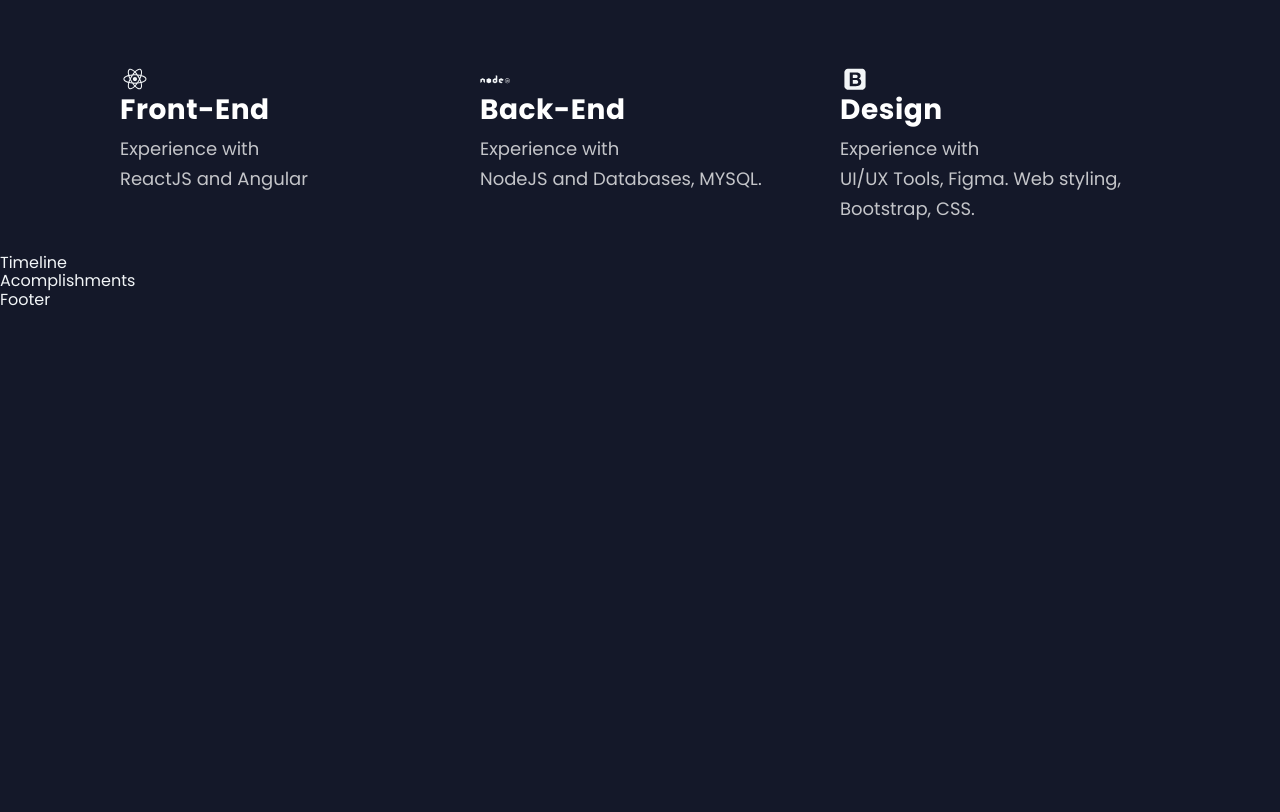
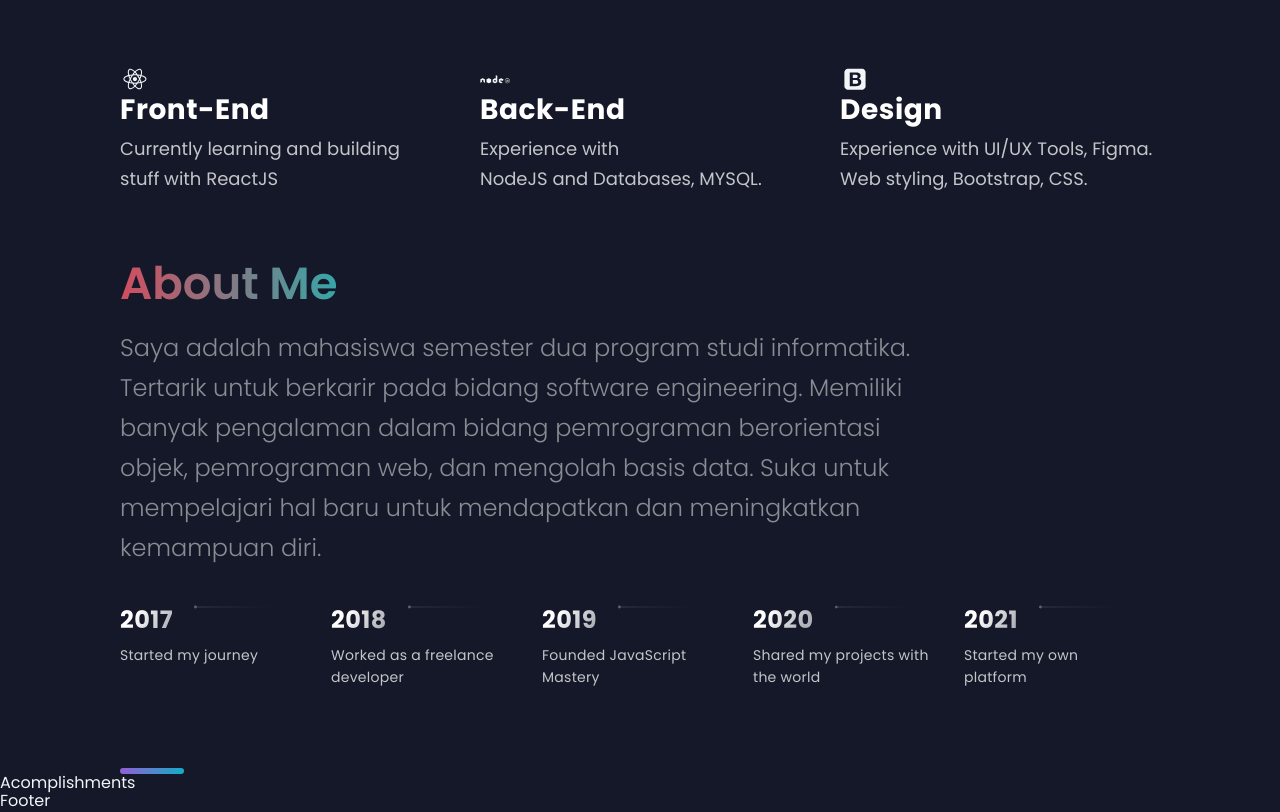
Before and after one commit to alaqsaka/aqsa-portofolio, a Next.js app: page / in a window 1280 px wide. Shown: the part 3520-4332 px from the top of the page. Before the commit the page ends 3831 px from the top, so only its background shows below. Built offline with nearby package versions, Linux system fonts and the light colour scheme.

Commit message:
chore: finishing timeline section

```diff
--- a/src/components/Technologies/Technologies.js
+++ b/src/components/Technologies/Technologies.js
@@ -35,8 +35,7 @@
         <ListContainer>
           <ListTitle>Front-End</ListTitle>
           <ListParagraph>
-            Experience with <br />
-            ReactJS and Angular
+            Currently learning and building stuff with ReactJS
           </ListParagraph>
         </ListContainer>
       </ListItem>
@@ -55,8 +54,7 @@
         <ListContainer>
           <ListTitle>Design</ListTitle>
           <ListParagraph>
-            Experience with <br />
-            UI/UX Tools, Figma. Web styling, Bootstrap, CSS.
+            Experience with UI/UX Tools, Figma. Web styling, Bootstrap, CSS.
           </ListParagraph>
         </ListContainer>
       </ListItem>
--- a/src/components/TimeLine/TimeLine.js
+++ b/src/components/TimeLine/TimeLine.js
@@ -1,36 +1,57 @@
-import React, { useState, useRef, useEffect } from 'react';
+import React, { useState, useRef, useEffect } from "react";
 
-import { CarouselButton, CarouselButtonDot, CarouselButtons, CarouselContainer, CarouselItem, CarouselItemImg, CarouselItemText, CarouselItemTitle, CarouselMobileScrollNode } from './TimeLineStyles';
-import { Section, SectionDivider, SectionText, SectionTitle } from '../../styles/GlobalComponents';
-import { TimeLineData } from '../../constants/constants';
+import {
+  CarouselButton,
+  CarouselButtonDot,
+  CarouselButtons,
+  CarouselContainer,
+  CarouselItem,
+  CarouselItemImg,
+  CarouselItemText,
+  CarouselItemTitle,
+  CarouselMobileScrollNode,
+} from "./TimeLineStyles";
+import {
+  Section,
+  SectionDivider,
+  SectionText,
+  SectionTitle,
+} from "../../styles/GlobalComponents";
+import { TimeLineData } from "../../constants/constants";
 
 const TOTAL_CAROUSEL_COUNT = TimeLineData.length;
 
 const Timeline = () => {
-  // const [activeItem, setActiveItem] = useState(0);
-  // const carouselRef = useRef();
+  const [activeItem, setActiveItem] = useState(0);
+  const carouselRef = useRef();
 
-  // const scroll = (node, left) => {
-  //   return node.scrollTo({ left, behavior: 'smooth' });
-  // }
+  const scroll = (node, left) => {
+    return node.scrollTo({ left, behavior: "smooth" });
+  };
 
-  // const handleClick = (e, i) => {
-  //   e.preventDefault();
+  const handleClick = (e, i) => {
+    e.preventDefault();
 
-  //   if (carouselRef.current) {
-  //     const scrollLeft = Math.floor(carouselRef.current.scrollWidth * 0.7 * (i / TimeLineData.length));
+    if (carouselRef.current) {
+      const scrollLeft = Math.floor(
+        carouselRef.current.scrollWidth * 0.7 * (i / TimeLineData.length)
+      );
 
-  //     scroll(carouselRef.current, scrollLeft);
-  //   }
-  // }
+      scroll(carouselRef.current, scrollLeft);
+    }
+  };
 
-  // const handleScroll = () => {
-  //   if (carouselRef.current) {
-  //     const index = Math.round((carouselRef.current.scrollLeft / (carouselRef.current.scrollWidth * 0.7)) * TimeLineData.length);
+  const handleScroll = () => {
+    if (carouselRef.current) {
+      const index = Math.round(
+        (carouselRef.current.scrollLeft /
+          (carouselRef.current.scrollWidth * 0.7)) *
+          TimeLineData.length
+      );
 
-  //     setActiveItem(index);
-  //   }
-  // }
+      setActiveItem(index);
+    }
+  };
 
   // // snap back to beginning of scroll when window is resized
   // // avoids a bug where content is covered up if coming from smaller screen
@@ -43,9 +64,84 @@
   // }, []);
 
   return (
-    <div>
-      Timeline
-    </div>
+    <Section id="about">
+      <SectionTitle>About Me</SectionTitle>
+      <SectionText>
+        Saya adalah mahasiswa semester dua program studi informatika. Tertarik
+        untuk berkarir pada bidang software engineering. Memiliki banyak
+        pengalaman dalam bidang pemrograman berorientasi objek, pemrograman web,
+        dan mengolah basis data. Suka untuk mempelajari hal baru untuk
+        mendapatkan dan meningkatkan kemampuan diri.
+      </SectionText>
+      <CarouselContainer ref={carouselRef} onScroll={handleScroll}>
+        <>
+          {TimeLineData.map((item, index) => (
+            <CarouselMobileScrollNode
+              key={index}
+              final={index === TOTAL_CAROUSEL_COUNT - 1}
+            >
+              <CarouselItem
+                index={index}
+                id={`carousel__item-${index}`}
+                active={activeItem}
+                onClick={(e) => handleClick(e, index)}
+              >
+                <CarouselItemTitle>
+                  {`${item.year}`}
+                  <CarouselItemImg
+                    width="208"
+                    height="6"
+                    viewBox="0 0 208 6"
+                    fill="none"
+                    xmlns="http://www.w3.org/2000/svg"
+                  >
+                    <path
+                      fill-rule="evenodd"
+                      clip-rule="evenodd"
+                      d="M2.5 5.5C3.88071 5.5 5 4.38071 5 3V3.5L208 3.50002V2.50002L5 2.5V3C5 1.61929 3.88071 0.5 2.5 0.5C1.11929 0.5 0 1.61929 0 3C0 4.38071 1.11929 5.5 2.5 5.5Z"
+                      fill="url(#paint0_linear)"
+                      fill-opacity="0.33"
+                    />
+                    <defs>
+                      <linearGradient
+                        id="paint0_linear"
+                        x1="-4.30412e-10"
+                        y1="0.5"
+                        x2="208"
+                        y2="0.500295"
+                        gradientUnits="userSpaceOnUse"
+                      >
+                        <stop stop-color="white" />
+                        <stop
+                          offset="0.79478"
+                          stop-color="white"
+                          stop-opacity="0"
+                        />
+                      </linearGradient>
+                    </defs>
+                  </CarouselItemImg>
+                </CarouselItemTitle>
+                <CarouselItemText>{item.text}</CarouselItemText>
+              </CarouselItem>
+            </CarouselMobileScrollNode>
+          ))}
+        </>
+      </CarouselContainer>
+      <CarouselButtons>
+        {TimeLineData.map((item, index) => (
+          <CarouselButton
+            key={index}
+            index={index}
+            active={activeItem}
+            onClick={(e) => handleClick(e, index)}
+            type="button"
+          >
+            <CarouselButtonDot active={activeItem} />
+          </CarouselButton>
+        ))}
+      </CarouselButtons>
+      <SectionDivider />
+    </Section>
   );
 };
 
--- a/src/components/TimeLine/TimeLineStyles.js
+++ b/src/components/TimeLine/TimeLineStyles.js
@@ -1,17 +1,16 @@
-
-import styled from 'styled-components'
+import styled from "styled-components";
 
 export const CarouselContainer = styled.ul`
   max-width: 1040px;
-  background: #0F1624;
+  background: #141829;
   padding: 0rem;
-  list-style:none;
+  list-style: none;
   display: flex;
   justify-content: space-between;
   /* overflow-x: hidden; */
 
   margin-left: 32px;
-  &:first-of-type{
+  &:first-of-type {
     margin-left: 0px;
   }
 
@@ -19,11 +18,11 @@
 
   //remove scrollbar
   scrollbar-width: none;
-   &::-webkit-scrollbar {
-     display: none;
-   }
+  &::-webkit-scrollbar {
+    display: none;
+  }
 
-  @media ${props => props.theme.breakpoints.sm} {
+  @media ${(props) => props.theme.breakpoints.sm} {
     overflow-x: scroll;
     -webkit-overflow-scrolling: touch;
     scroll-snap-type: x mandatory;
@@ -31,27 +30,27 @@
     justify-content: initial;
     margin-bottom: 8px;
   }
-`
+`;
 export const CarouselMobileScrollNode = styled.div`
-  @media ${props => props.theme.breakpoints.sm} {
+  @media ${(props) => props.theme.breakpoints.sm} {
     display: flex;
-    min-width: ${({ final }) => final ? `120%;` : `min-content`}
+    min-width: ${({ final }) => (final ? `120%;` : `min-content`)};
   }
-`
+`;
 
 export const CarouselItem = styled.div`
-  background: #0F1624;
+  background: #141829;
   border-radius: 3px;
   max-width: 196px;
 
-  @media ${props => props.theme.breakpoints.md} {
+  @media ${(props) => props.theme.breakpoints.md} {
     max-width: 124px;
   }
 
-  @media ${props => props.theme.breakpoints.sm} {
+  @media ${(props) => props.theme.breakpoints.sm} {
     margin-left: 32px;
     min-width: 120px;
-    background: #0E131F;
+    background: #0e131f;
     padding: 4px;
     align-content: start;
     scroll-snap-align: start;
@@ -60,9 +59,10 @@
     position: relative;
     height: fit-content;
 
-    ${(props) => props.active === props.index ? `opacity: 1` : `opacity: 0.5`};
+    ${(props) =>
+      props.active === props.index ? `opacity: 1` : `opacity: 0.5`};
   }
-`
+`;
 
 export const CarouselItemTitle = styled.h4`
   font-weight: bold;
@@ -71,33 +71,41 @@
   letter-spacing: 0.02em;
   display: flex;
   /* This gradient is different due to the size of the Title container, it must transition sooner to be visible on the text */
-  background: linear-gradient(121.57deg, #FFFFFF 10%, rgba(255, 255, 255, 0.66) 30.15%);
+  background: linear-gradient(
+    121.57deg,
+    #ffffff 10%,
+    rgba(255, 255, 255, 0.66) 30.15%
+  );
   -webkit-background-clip: text;
   -webkit-text-fill-color: transparent;
   margin-bottom: 8px;
 
-  @media ${props => props.theme.breakpoints.md} {
+  @media ${(props) => props.theme.breakpoints.md} {
     font-size: 20px;
     line-height: 28px;
     margin-bottom: 4px;
   }
 
-  @media ${props => props.theme.breakpoints.sm} {
+  @media ${(props) => props.theme.breakpoints.sm} {
     font-size: 16px;
     line-height: 24px;
   }
-`
+`;
 export const CarouselItemImg = styled.svg`
   margin-left: 21px;
-  -webkit-mask-image: linear-gradient(to right, rgba(0,0,0,1), rgba(0,0,0,0));
+  -webkit-mask-image: linear-gradient(
+    to right,
+    rgba(0, 0, 0, 1),
+    rgba(0, 0, 0, 0)
+  );
   width: 100%;
 
-  @media ${props => props.theme.breakpoints.sm} {
+  @media ${(props) => props.theme.breakpoints.sm} {
     -webkit-mask-image: none;
     margin-left: 16px;
     overflow: visible;
   }
-`
+`;
 
 export const CarouselItemText = styled.p`
   font-size: 14px;
@@ -106,29 +114,29 @@
   color: rgba(255, 255, 255, 0.75);
   padding-right: 16px;
 
-  @media ${props => props.theme.breakpoints.md} {
+  @media ${(props) => props.theme.breakpoints.md} {
     font-size: 12px;
     line-height: 18px;
     padding-right: 32px;
   }
-  @media ${props => props.theme.breakpoints.sm} {
+  @media ${(props) => props.theme.breakpoints.sm} {
     font-size: 10px;
     line-height: 16px;
     padding-right: 0;
   }
-`
+`;
 export const CarouselButtons = styled.div`
   width: 288px;
 
   display: none;
   visibility: hidden;
 
-  @media ${props => props.theme.breakpoints.sm} {
+  @media ${(props) => props.theme.breakpoints.sm} {
     display: flex;
     visibility: visible;
     margin-bottom: 48px;
   }
-`
+`;
 
 export const CarouselButton = styled.button`
   box-sizing: border-box;
@@ -137,13 +145,14 @@
   border: none;
   cursor: pointer;
   margin-right: 4px;
-  opacity: ${(props) => props.active === props.index ? `1` : `.33`};
-  transform: ${(props) => props.active === props.index ? `scale(1.6)` : `scale(1)`};
+  opacity: ${(props) => (props.active === props.index ? `1` : `.33`)};
+  transform: ${(props) =>
+    props.active === props.index ? `scale(1.6)` : `scale(1)`};
 
   &:focus {
     outline: none;
   }
-`
+`;
 
 export const CarouselButtonDot = styled.div`
   background-color: white;
@@ -151,4 +160,4 @@
   margin: auto;
   width: 3px;
   height: 3px;
-`
+`;
```
